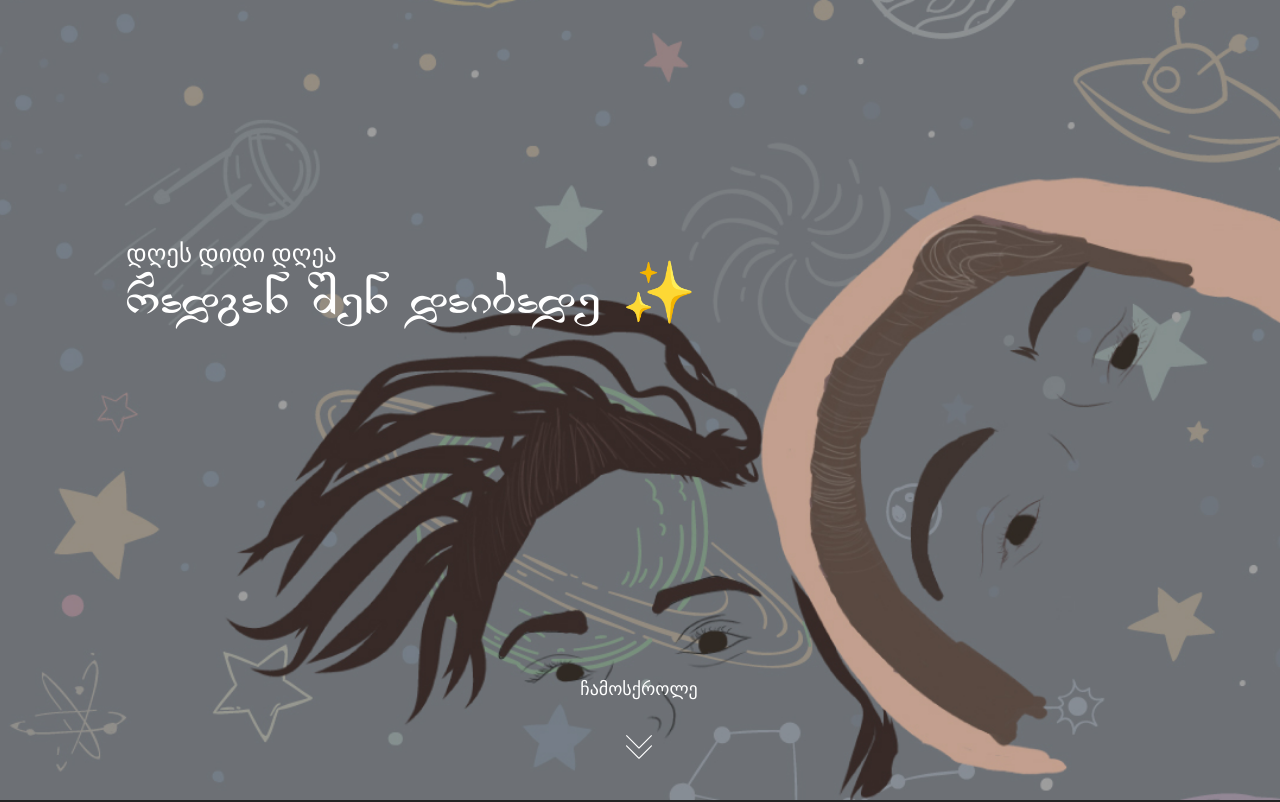
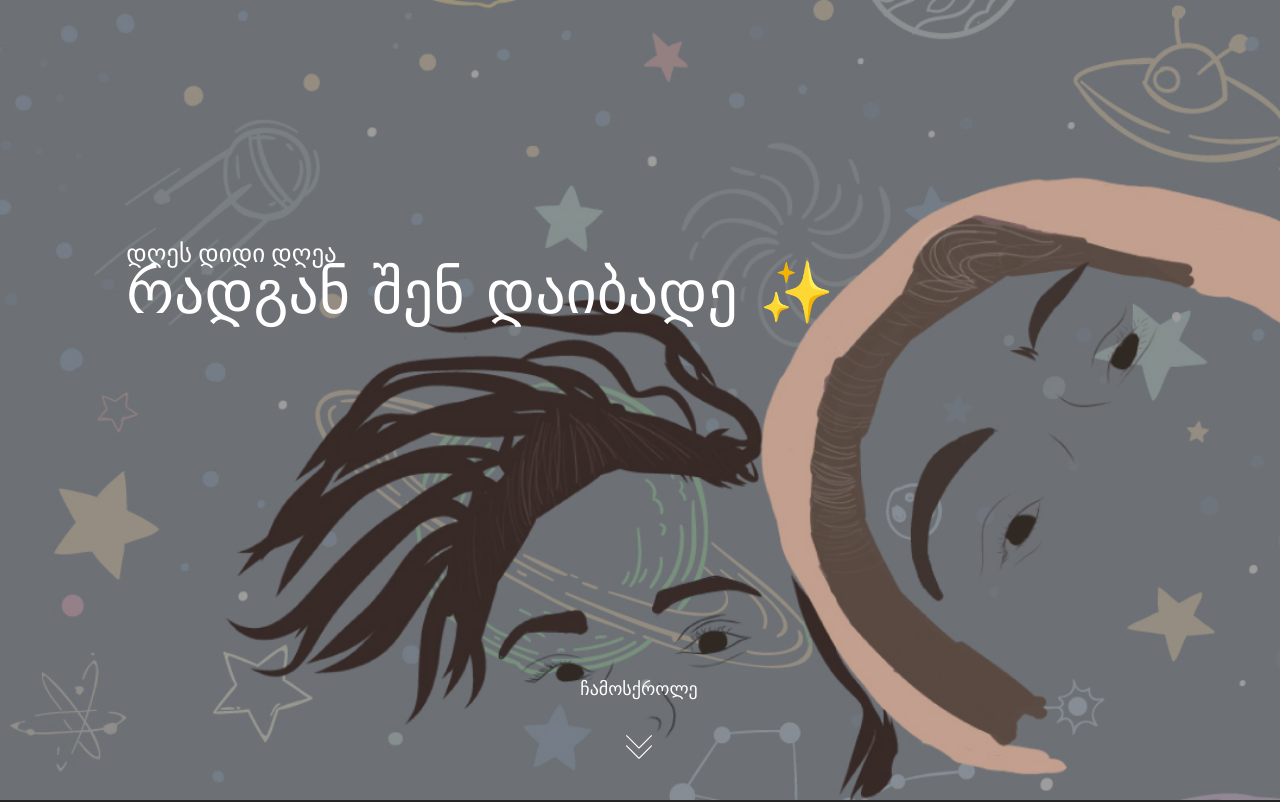
Before and after one commit to iosebi2899/Taso-s-present, a website: page index.html in a window 1280 px wide. Shown: the top 802 px of the page. Drawn offline with nearby package versions, Linux system fonts and the light colour scheme; a web font is replaced by a local one.

Commit message:
ჰმმ

```diff
--- a/index.html
+++ b/index.html
@@ -29,7 +29,7 @@
             <img src="img/banner-100.jpg" alt="banner">
             <div class="banner-text">
                 <h2>დღეს დიდი დღეა</h2>
-                <h1>radgan Sen daibade ✨</h1>
+                <h1>რადგან შენ დაიბადე ✨</h1>
 
             </div>
             <div class="banner-read-more">
```
